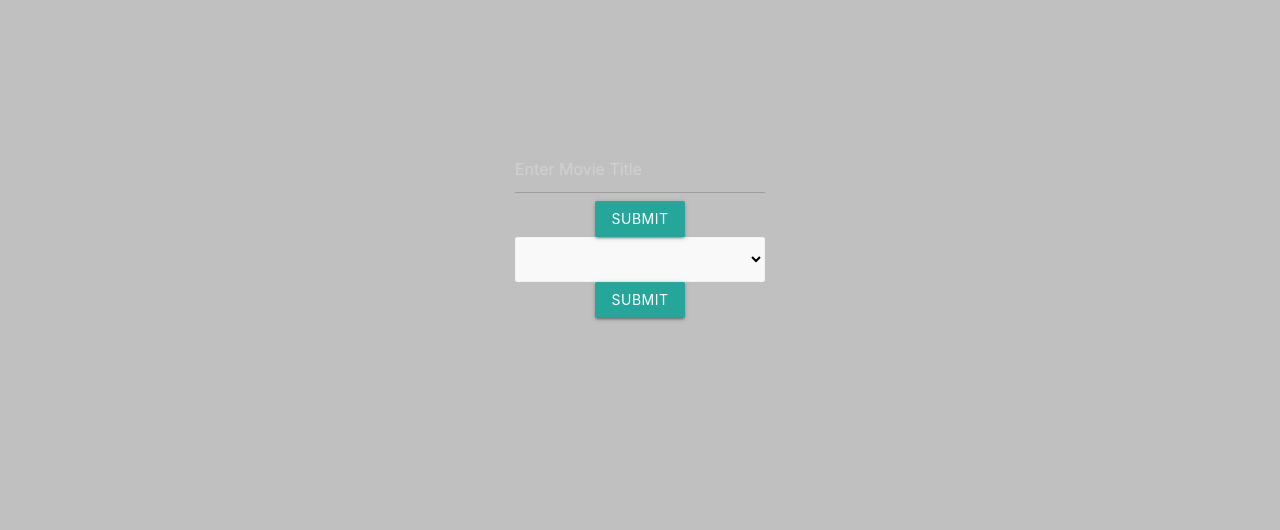
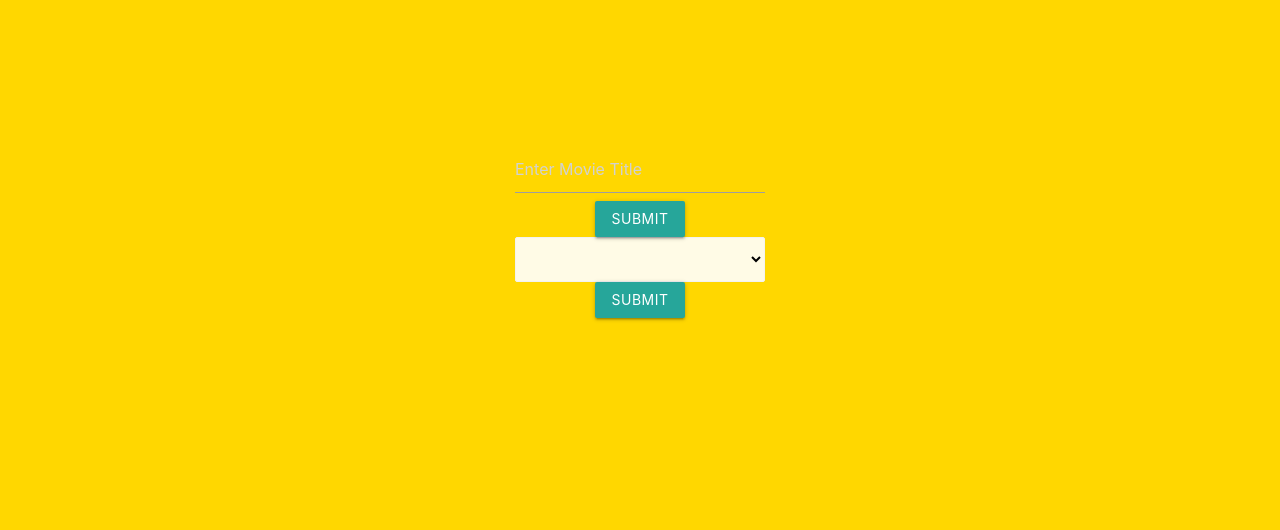
Before and after one commit to kashj22/flicpic_frontend, a plain HTML site: page index.html in a window 1280 px wide. Shown: the part 270-800 px from the top of the page. Drawn offline with nearby package versions, Linux system fonts and the light colour scheme; some packages are replaced by stand-ins of ours; no server answers; a script that the page names is missing.

Commit message:
changed background to gold

```diff
--- a/css/style.css
+++ b/css/style.css
@@ -1,5 +1,5 @@
 body {
-  background-color: silver;
+  background-color: gold;
   text-align: center;
 }
 
```
